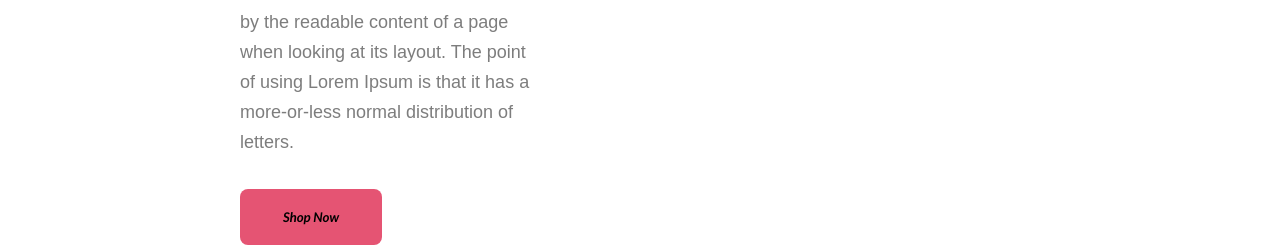
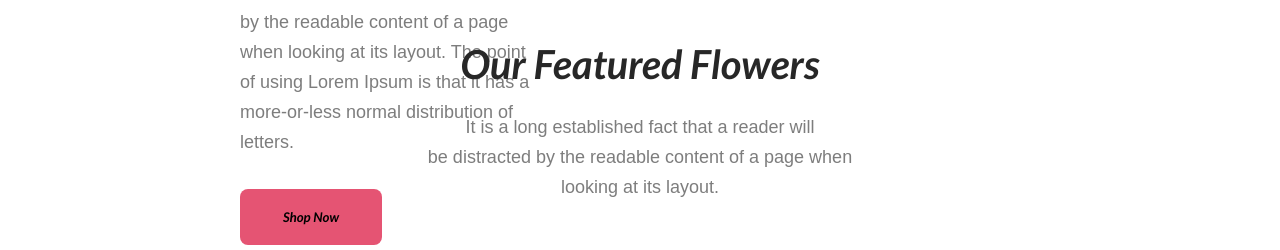
Before and after one commit to ramohin1236/flower-assignment, a plain HTML site: page index.html in a window 1280 px wide. Shown: the part 858-1108 px from the top of the page. Drawn offline with Linux system fonts and the light colour scheme.

Commit message:
fechured titel added

```diff
--- a/index.html
+++ b/index.html
@@ -27,5 +27,16 @@
              </div>
         </div>
     </header>
+
+        <!--Our Featured Flowers  -->
+
+        <section>
+         <div style="text-align: center;">
+            <h2 class="featured-h2">Our Featured Flowers</h2>
+            <p class="featured-p">It is a long established fact that a reader will <br> be distracted by the readable content of a page when <br> looking at its layout.</p>
+         </div>
+
+
+        </section>
 </body>
 </html>
--- a/style.css
+++ b/style.css
@@ -43,3 +43,26 @@ border: none;
 border-radius: 8px;
 background: #E55473
 }
+
+/*********featured section*************/
+
+.featured-h2{
+    margin: 178px 0px 24px 0px;
+    color: #272727;
+text-align: center;
+font-family: Lato;
+font-size: 40px;
+font-style: normal;
+font-weight: 800;
+line-height: normal;
+}
+.featured-p{
+    color: rgba(39, 39, 39, 0.60);
+    text-align: center;
+    font-family: sans-serif;
+    font-size: 18px;
+    font-style: normal;
+    font-weight: 400;
+    line-height: 30px;
+    margin-bottom: 48px;
+}
```
